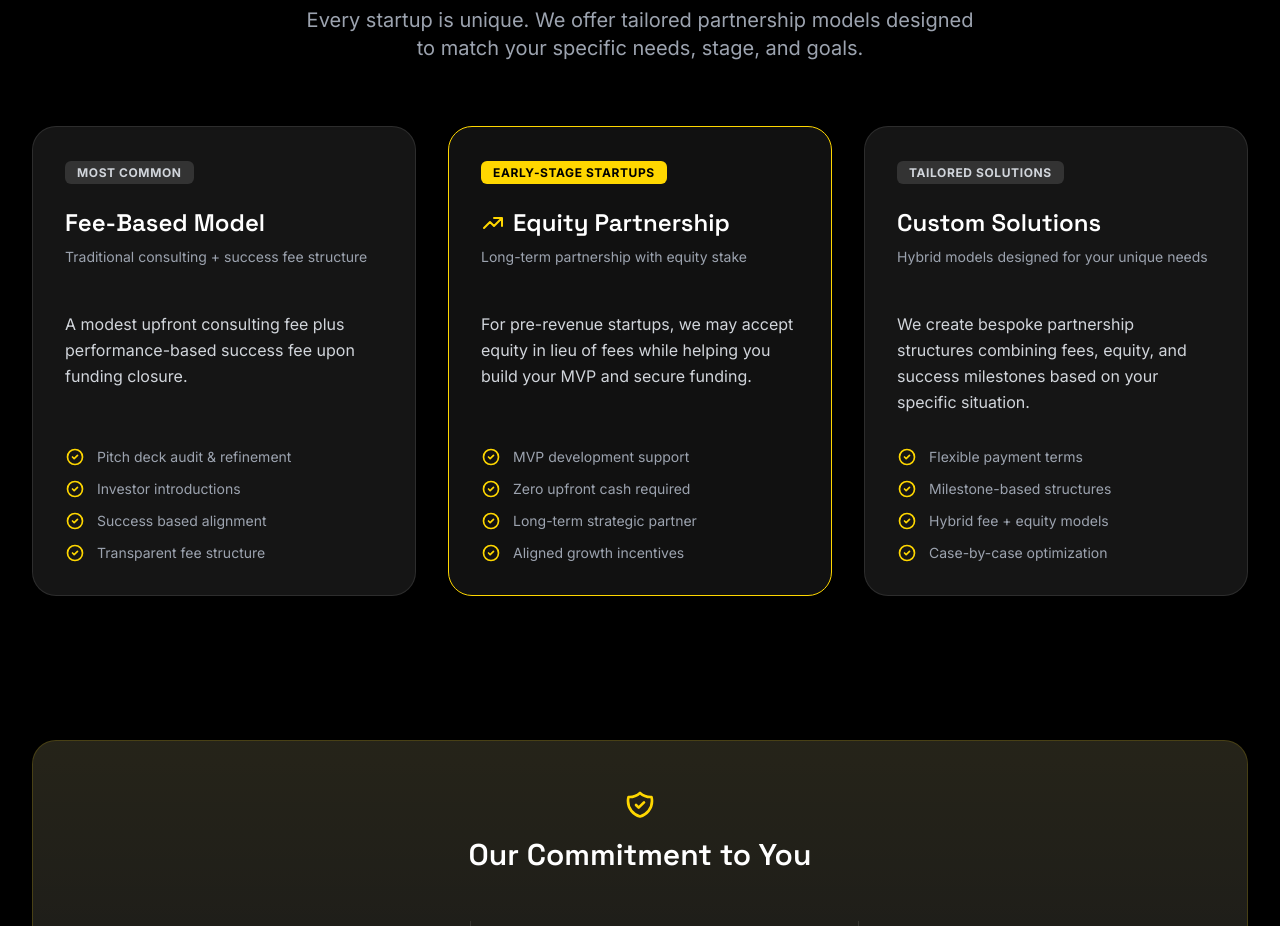
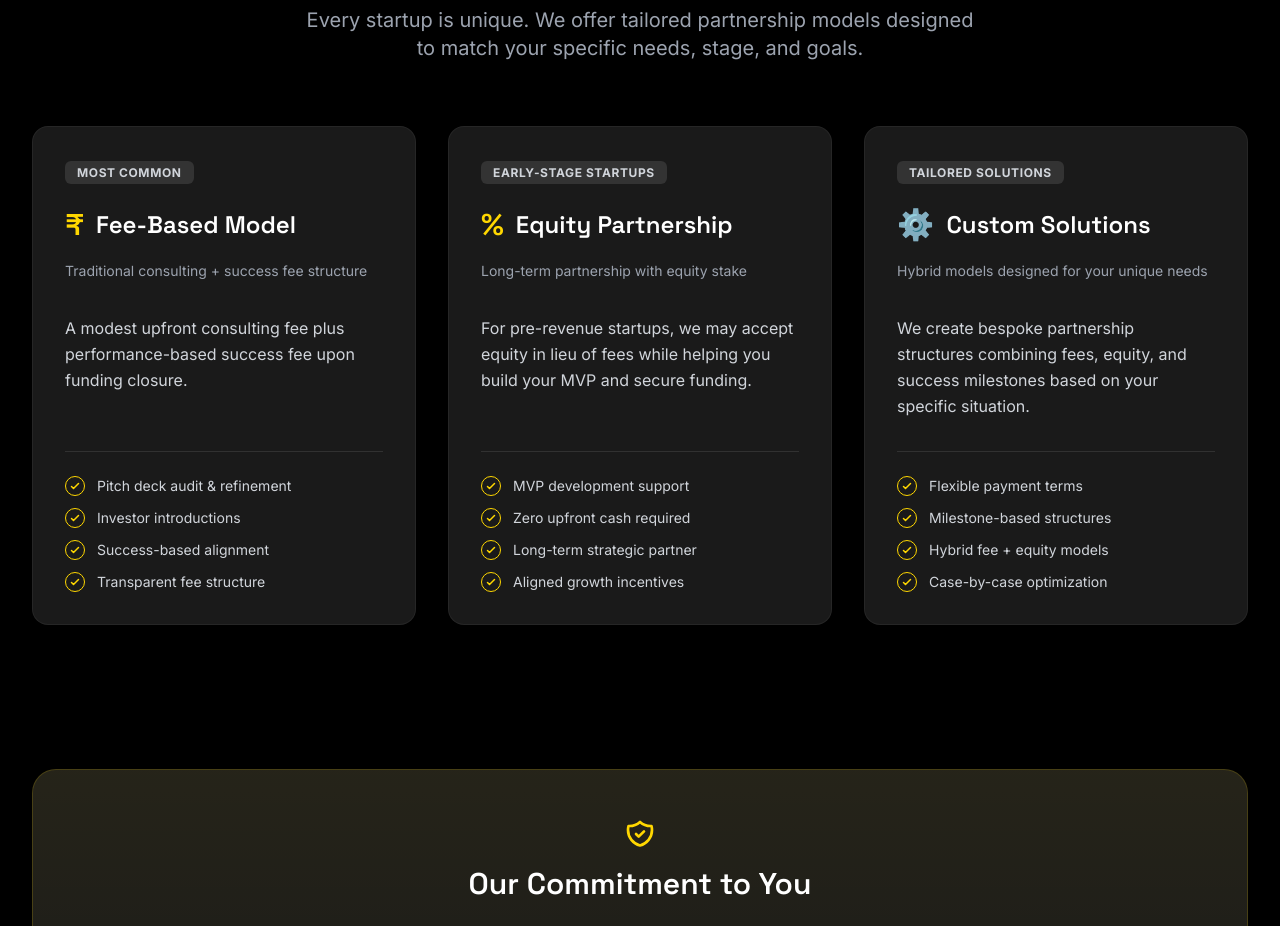
Before and after one commit to mohit-dhiman-cs/Black-Leo-Ventures, a React (Vite) app in the folder client/: page / in a window 1280 px wide. Shown: the part 5900-6826 px from the top of the page. Built offline with nearby package versions, Linux system fonts and the light colour scheme.

Commit message:
Update Partnership Models styling for mobile

```diff
--- a/client/src/components/PartnershipModels.jsx
+++ b/client/src/components/PartnershipModels.jsx
@@ -10,9 +10,10 @@ const PartnershipModels = () => {
             features: [
                 "Pitch deck audit & refinement",
                 "Investor introductions",
-                "Success based alignment",
+                "Success-based alignment",
                 "Transparent fee structure"
-            ]
+            ],
+            icon: "₹"
         },
         {
             tag: "Early-Stage Startups",
@@ -25,7 +26,7 @@ const PartnershipModels = () => {
                 "Long-term strategic partner",
                 "Aligned growth incentives"
             ],
-            highlight: true
+            icon: "%"
         },
         {
             tag: "Tailored Solutions",
@@ -37,7 +38,8 @@ const PartnershipModels = () => {
                 "Milestone-based structures",
                 "Hybrid fee + equity models",
                 "Case-by-case optimization"
-            ]
+            ],
+            icon: "⚙️"
         }
     ];
 
@@ -55,35 +57,33 @@ const PartnershipModels = () => {
 
                 <div className="grid grid-cols-1 md:grid-cols-3 gap-8">
                     {models.map((model, index) => (
-                        <div key={index} className={`relative p-8 rounded-3xl border ${model.highlight ? 'border-[#FFD700] bg-gray-50 dark:bg-[#111]' : 'border-gray-200 dark:border-white/10 bg-white dark:bg-[#151515]'} hover:border-[#FFD700]/50 hover:shadow-xl dark:hover:shadow-none transition-all duration-300 flex flex-col`}>
+                        <div key={index} className="bg-[#1A1A1A] border border-white/5 p-8 rounded-2xl flex flex-col hover:border-[#FFD700]/30 transition-all duration-300 group">
                             <div className="mb-6">
-                                <span className={`text-xs font-bold uppercase tracking-wider px-3 py-1 rounded-md ${model.highlight ? 'bg-[#FFD700] text-black' : 'bg-gray-200 dark:bg-[#333] text-gray-600 dark:text-gray-300'}`}>
+                                <span className="text-xs font-bold uppercase tracking-wider px-3 py-1 rounded-md bg-[#333] text-gray-300">
                                     {model.tag}
                                 </span>
                             </div>
 
-                            <h3 className="text-2xl font-bold text-black dark:text-white mb-2 flex items-center gap-2">
-                                {model.highlight && (
-                                    <svg className="w-6 h-6 text-[#FFD700]" fill="none" stroke="currentColor" viewBox="0 0 24 24">
-                                        <path strokeLinecap="round" strokeLinejoin="round" strokeWidth="2" d="M13 7h8m0 0v8m0-8l-8 8-4-4-6 6" />
-                                    </svg>
-                                )}
+                            <h3 className="text-2xl font-bold text-white mb-2 flex items-center gap-3">
+                                <span className="text-[#FFD700] text-3xl">{model.icon}</span>
                                 {model.title}
                             </h3>
-                            <p className="text-gray-500 dark:text-gray-400 text-sm mb-6 h-10">
+                            <p className="text-gray-400 text-sm mb-6 h-10 flex items-center">
                                 {model.subtitle}
                             </p>
 
-                            <p className="text-gray-600 dark:text-gray-300 text-base leading-relaxed mb-8 flex-grow">
+                            <p className="text-gray-300 text-base leading-relaxed mb-8 flex-grow">
                                 {model.description}
                             </p>
 
-                            <div className="space-y-3 mt-auto">
+                            <div className="space-y-3 mt-auto border-t border-white/10 pt-6">
                                 {model.features.map((feature, i) => (
-                                    <div key={i} className="flex items-center gap-3 text-sm text-gray-600 dark:text-gray-400">
-                                        <svg className="w-5 h-5 text-[#FFD700] flex-shrink-0" fill="none" stroke="currentColor" viewBox="0 0 24 24">
-                                            <path strokeLinecap="round" strokeLinejoin="round" strokeWidth="2" d="M9 12l2 2 4-4m6 2a9 9 0 11-18 0 9 9 0 0118 0z" />
-                                        </svg>
+                                    <div key={i} className="flex items-center gap-3 text-sm text-gray-300">
+                                        <div className="w-5 h-5 rounded-full border border-[#FFD700] flex items-center justify-center flex-shrink-0 text-[#FFD700]">
+                                            <svg className="w-3 h-3" fill="none" stroke="currentColor" viewBox="0 0 24 24">
+                                                <path strokeLinecap="round" strokeLinejoin="round" strokeWidth="3" d="M5 13l4 4L19 7" />
+                                            </svg>
+                                        </div>
                                         <span>{feature}</span>
                                     </div>
                                 ))}
```
